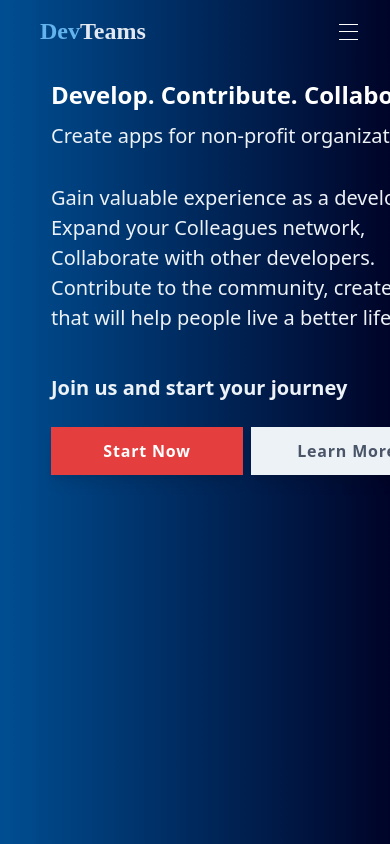
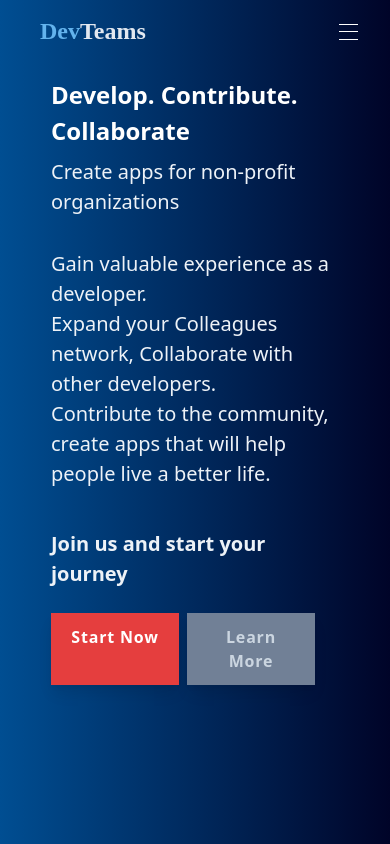
Before and after one commit to yossial/devteams, a Next.js app: page /index/components/Hero in a window 390 px wide. Shown: the top 844 px of the page. Built offline with nearby package versions, Linux system fonts and the light colour scheme.

Commit message:
Fixed CTA buttons for mobile

```diff
--- a/pages/index/components/Hero.js
+++ b/pages/index/components/Hero.js
@@ -24,15 +24,15 @@ export default function Hero() {
             <div className="flex flex-row gap-2">
               <Link href="/signup">
                 <a className="bg-red-600 hover:bg-red-700 text-center
-                text-white font-semibold py-3 px-4 mt-4 w-48 shadow-lg tracking-wider
+                text-white font-semibold py-3 px-4 mt-4 w-32 sm:w-48 shadow-lg tracking-wider
                 transition duration-300 ease-in">
                   Start Now
               </a>
               </Link>
               <Link href="/#sections">
-                <a className="bg-gray-200 hover:bg-gray-500 text-gray-700 hover:text-white
-               text-center font-semibold py-3 px-4 mt-4 w-48 shadow-lg tracking-wider
-               transition-background duration-300 ease-in">
+                <a className="bg-gray-600 text-gray-400 hover:bg-gray-700
+               text-center font-semibold py-3 px-4 mt-4 w-32 sm:w-48 shadow-lg tracking-wider
+               transition duration-300 ease-in">
                   Learn More
               </a>
               </Link>
```
